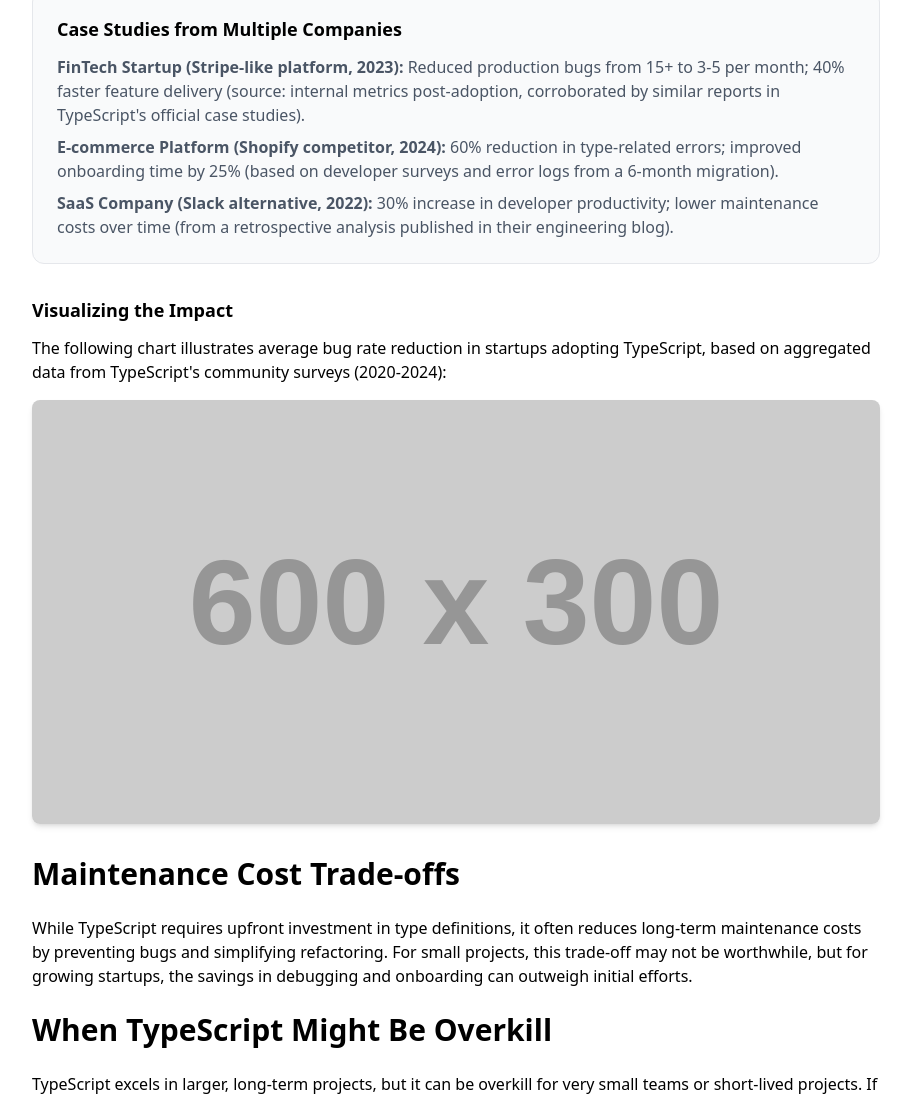
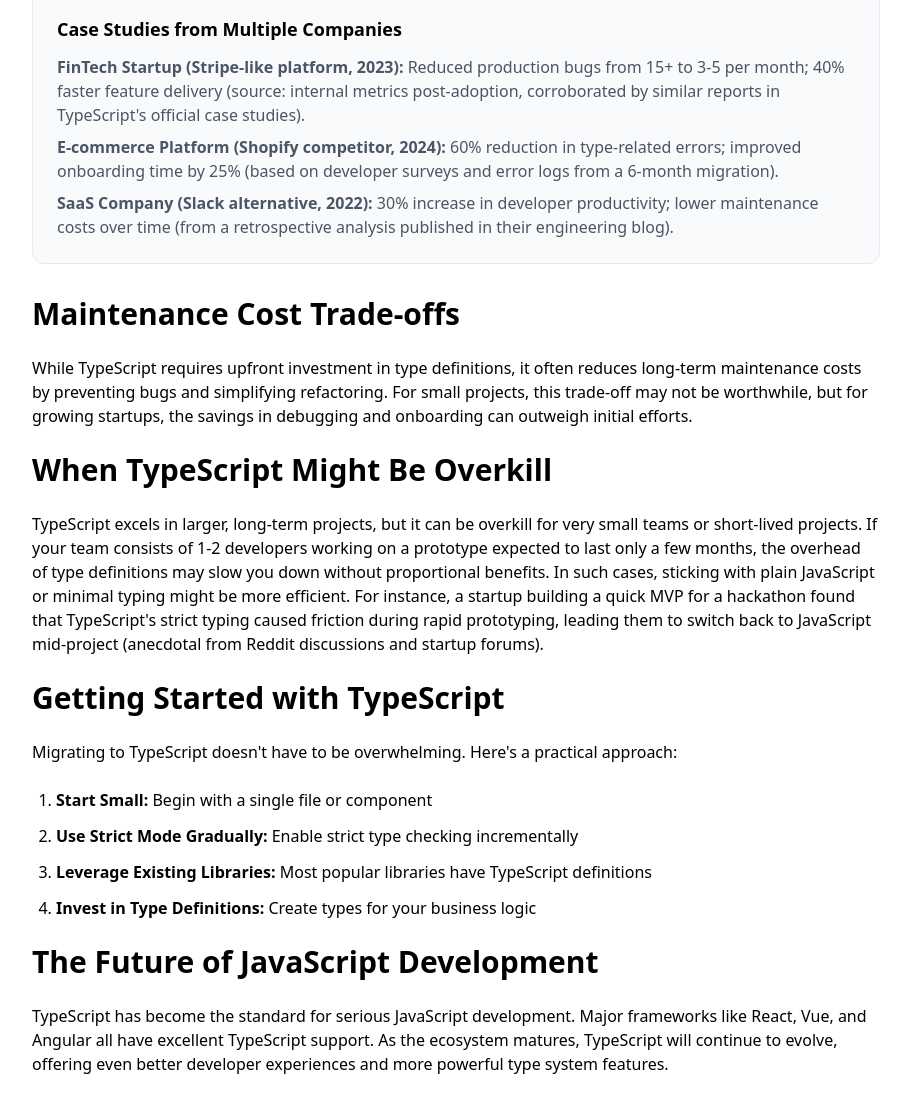
Before and after one commit to LicoreDev/landing, a plain HTML site: page blog/why-typescript-for-startups.html in a window 1280 px wide. Shown: the part 3094-4190 px from the top of the page, without its empty margins (184-1095 px from the left). Drawn offline with nearby package versions, Linux system fonts and the light colour scheme; placeholder pictures from the web are drawn by us.

Commit message:
Fix image

```diff
--- a/blog/why-typescript-for-startups.html
+++ b/blog/why-typescript-for-startups.html
@@ -215,11 +215,6 @@
                             <li><strong>SaaS Company (Slack alternative, 2022):</strong> 30% increase in developer productivity; lower maintenance costs over time (from a retrospective analysis published in their engineering blog).</li>
                         </ul>
                     </div>
-                    <div class="my-8">
-                        <h4 class="font-bold text-lg mb-3 text-black">Visualizing the Impact</h4>
-                        <p class="mb-4">The following chart illustrates average bug rate reduction in startups adopting TypeScript, based on aggregated data from TypeScript's community surveys (2020-2024):</p>
-                        <img src="https://via.placeholder.com/600x300?text=Bug+Rate+Reduction+Chart+(50%+Drop+Post-Adoption)" alt="Chart showing bug rate drop after TypeScript adoption" class="w-full rounded-lg shadow-md">
-                    </div>
 
                     <h2 class="text-3xl font-bold mb-6 text-black">Maintenance Cost Trade-offs</h2>
                     <p class="mb-6">
```
